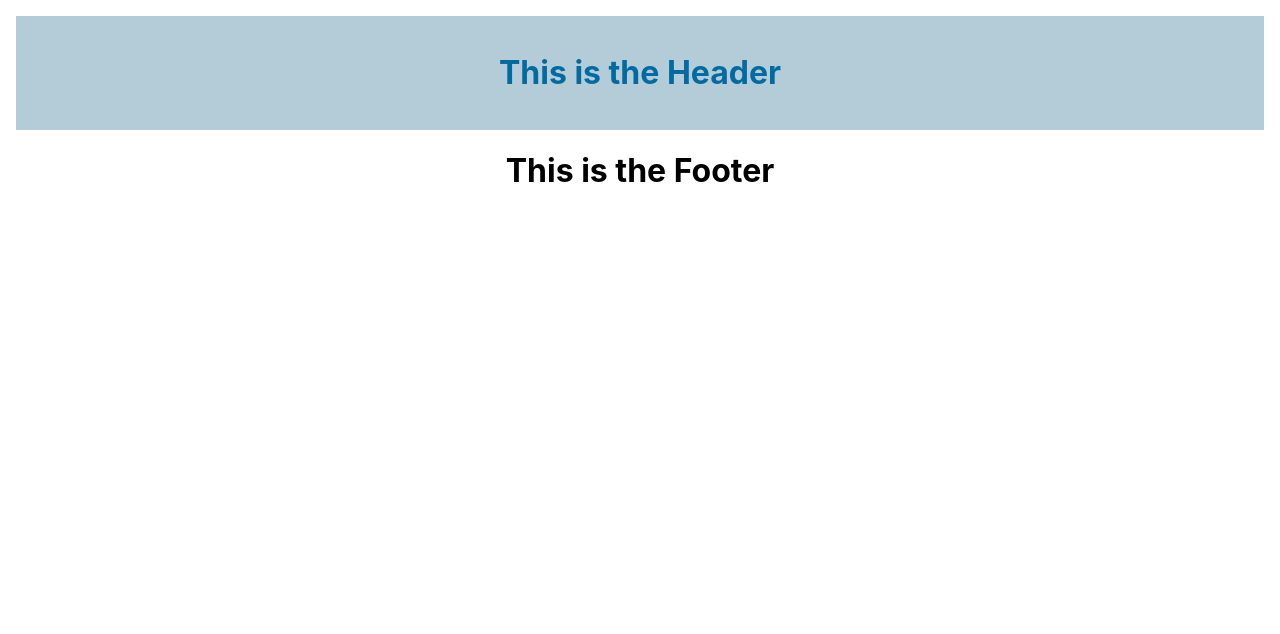
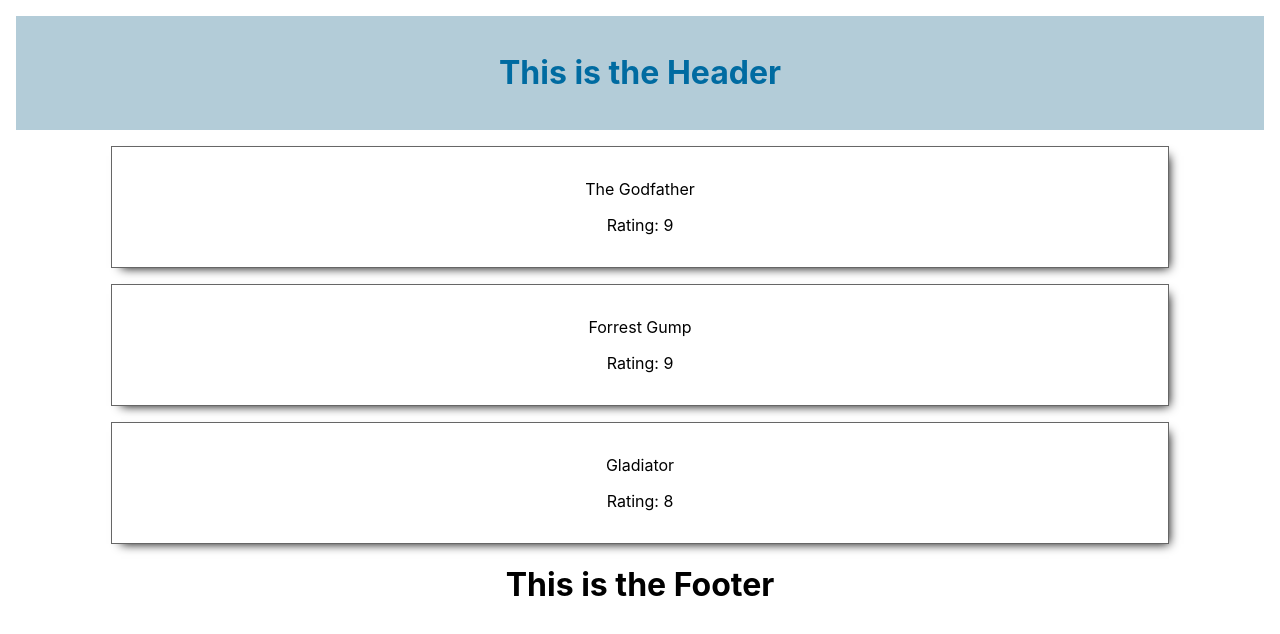
Before and after one commit to amina247/popcorn-time, a React (Create React App) app: page / in a window 1280 px wide. Shown: the top 634 px of the page. Built offline with nearby package versions, Linux system fonts and the light colour scheme.

Commit message:
display list of movies

```diff
--- /dev/null
+++ b/src/components/Main.css
@@ -0,0 +1,13 @@
+.Main .card {
+    max-width: 80%;
+    margin: 1rem auto;
+    padding: 1rem;
+    border: 1px solid #666;
+    box-shadow: 5px 5px 10px -5px;
+    transition: 0.4s;
+}
+
+.Main .card:hover {
+    cursor: pointer;
+    box-shadow: 5px 5px 15px 0px;
+}
--- a/src/components/Main.js
+++ b/src/components/Main.js
@@ -1,3 +1,5 @@
+import "./Main.css"
+
 function Main(){
 
     const moviesArray = [
@@ -21,8 +23,13 @@ function Main(){
 
     return(
         <div className="Main">
-            {moviesArray.forEach( movieObj => {
-                return <p>Does it work ???</p>
+            {moviesArray.map( (movieObj) => {
+                return(
+                    <div key={movieObj.id} className="card">
+                        <p>{movieObj.title}</p>
+                        <p>Rating: {movieObj.rating}</p>
+                    </div>
+                );
             })}
         </div>
     )
```
